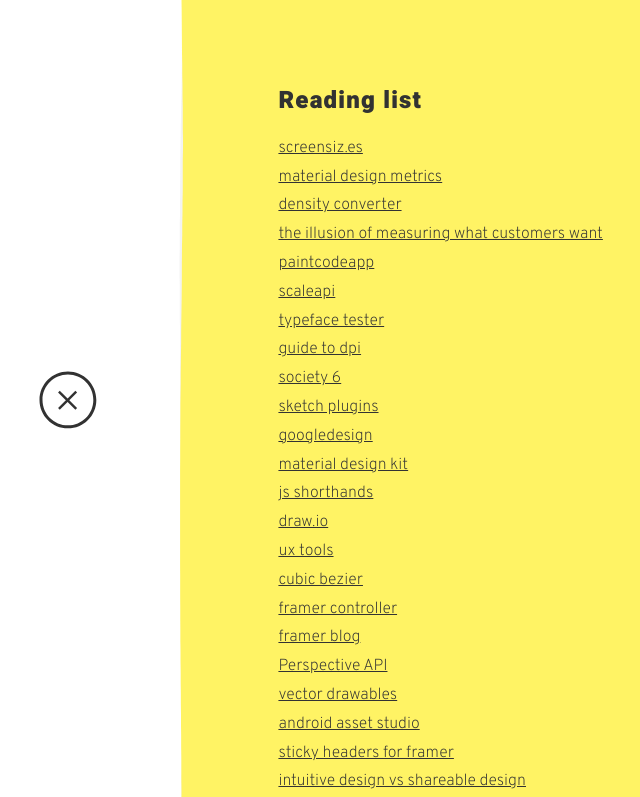
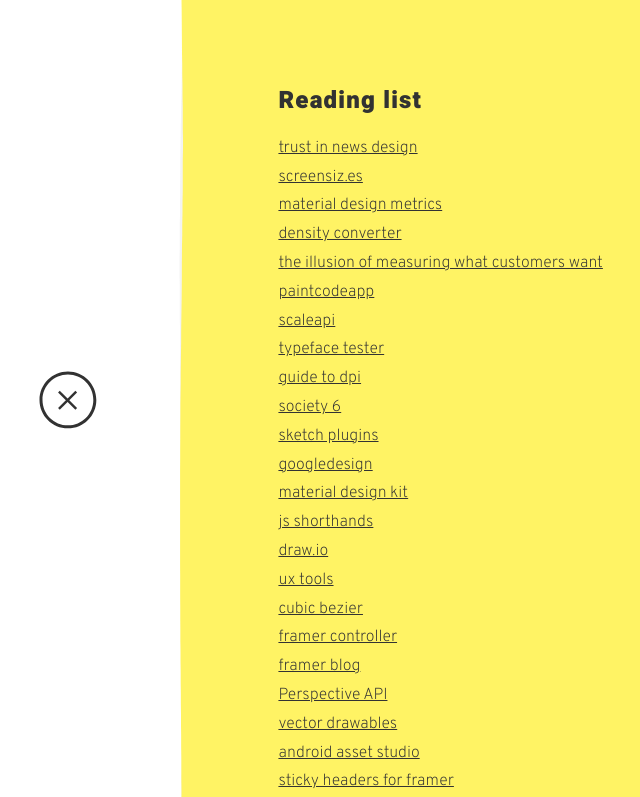
Before and after one commit to mattiapazienti/mattiapazienti.github.io, a plain HTML site: page index.html in a window 1280 px wide. Both pictures are taken after a click on the element 113 px from the left and 400 px from the top of the page. Shown: the top 797 px of the page, without its empty margins (45-685 px from the left). Drawn offline with nearby package versions, Linux system fonts and the light colour scheme.

Commit message:
Update index.html

```diff
--- a/index.html
+++ b/index.html
@@ -151,6 +151,7 @@
             <section class="readings" style="display:none;">
                 <h4>Reading list</h4>
                 <ul class="rlist">
+	            <li><a href="https://qz.com/1018086/this-design-detail-determines-if-you-trust-your-news-sources/" target="_blank">trust in news design</a></li>
                     <li><a href="http://screensiz.es" target="_blank">screensiz.es</a></li>
                     <li><a href="https://material.io/devices/" target="_blank">material design metrics</a></li>
                     <li><a href="http://density.brdrck.me" target="_blank"> density converter</a></li>
```
